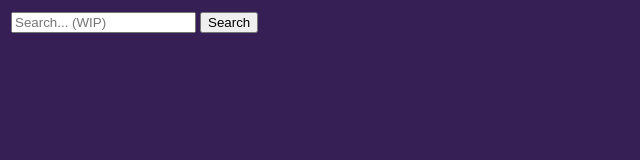
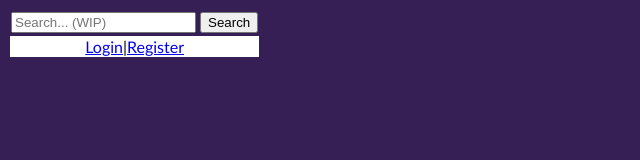
Before and after one commit to Gilolicon/Gilolicon.github.io, a plain HTML site: page TopBar.html in a window 1280 px wide. Shown: the whole page, without its empty margins (0-640 px from the left). Drawn offline with Linux system fonts and the light colour scheme.

Commit message:
Update TopBar.html

```diff
--- a/TopBar.html
+++ b/TopBar.html
@@ -13,6 +13,9 @@
 			<td><input type="text" name="Search" placeholder="Search... (WIP)"></td>
 		<td><input type="button" value="Search" onclick="Search()"></td>
 	</tr>
+	<tr>
+		<td colspan="2" bgcolor="white"><center><a href="login.html" target="MainW" >Login</a>|<a href="businessform.html" target="MainW" >Register</a></td>
+ 	</tr>
 </table>
 </body>
 </html>
```
